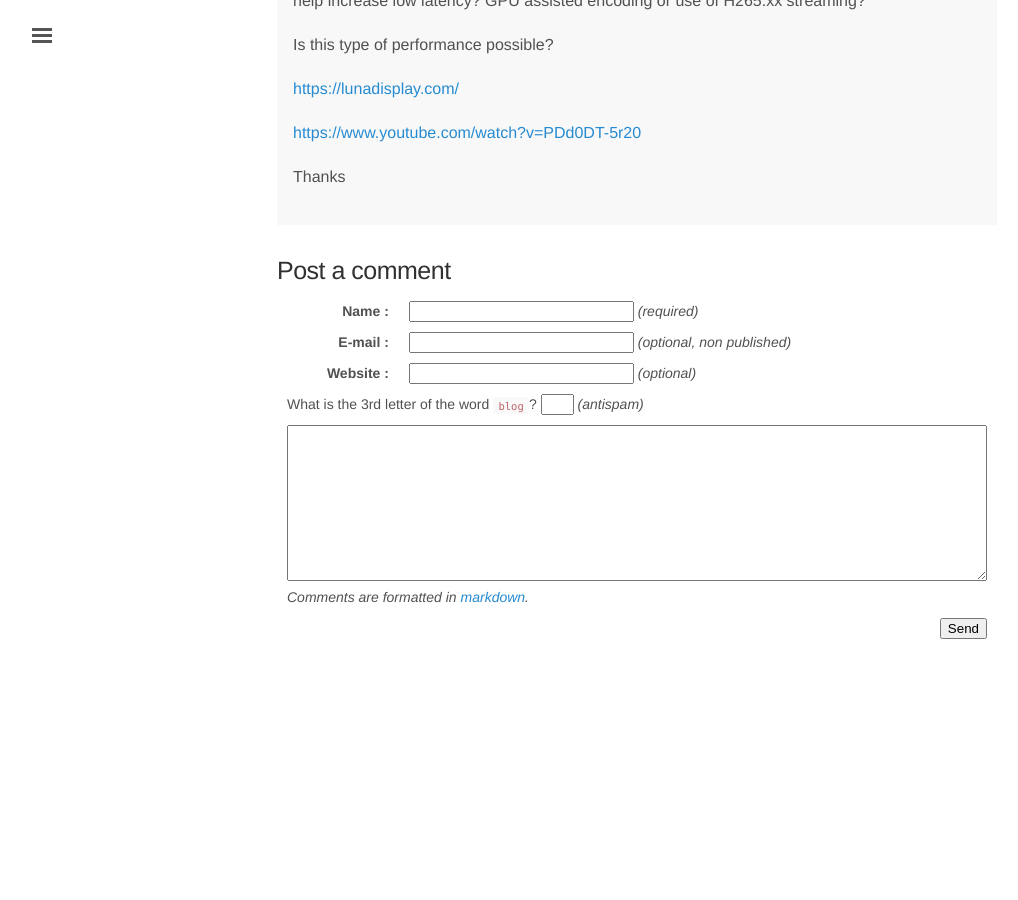
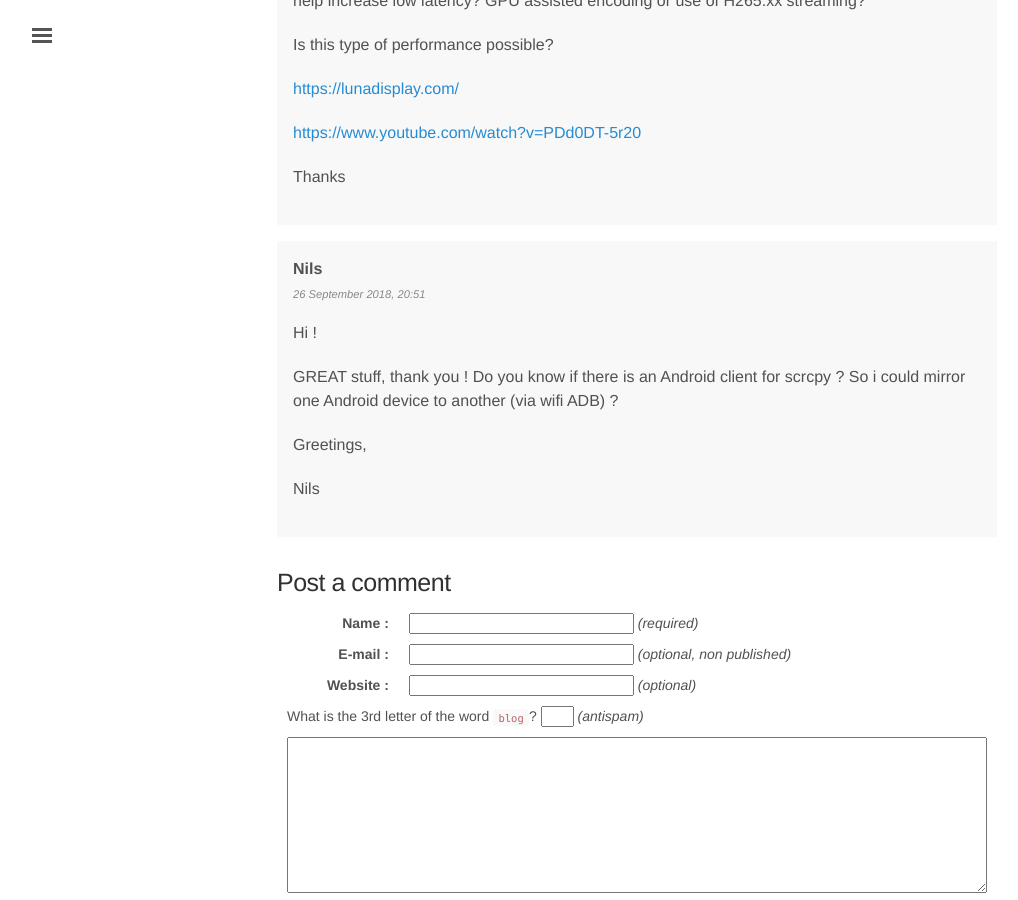
Before and after one commit to rom1v/blog.rom1v.com, a Jekyll site: the page built from _posts/2018-03-08-introducing-scrcpy.md, in a window 1280 px wide and 900 px high, scrolled down 22206 px. Shown: the whole window, without its empty margins (3-1021 px from the left). Built offline with Jekyll 4.4.1, drawn with Linux system fonts in a browser that asks for light colours; before the commit the page ends 22870 px from its top, so only the background shows below that.

Commit message:
Publish comment 53 for scrcpy

```diff
--- a/_data/comments-2018-03-introducing-scrcpy.yaml
+++ b/_data/comments-2018-03-introducing-scrcpy.yaml
@@ -528,3 +528,16 @@
     <https://www.youtube.com/watch?v=PDd0DT-5r20>
 
     Thanks
+- id: 53
+  author: Nils
+  date: 2018-09-26 20:51:56+02:00
+  contents: |
+    Hi !
+
+    GREAT stuff, thank you !
+    Do you know if there is an Android client for scrcpy ?
+    So i could mirror one Android device to another (via wifi ADB) ?
+
+    Greetings,
+
+    Nils
```
